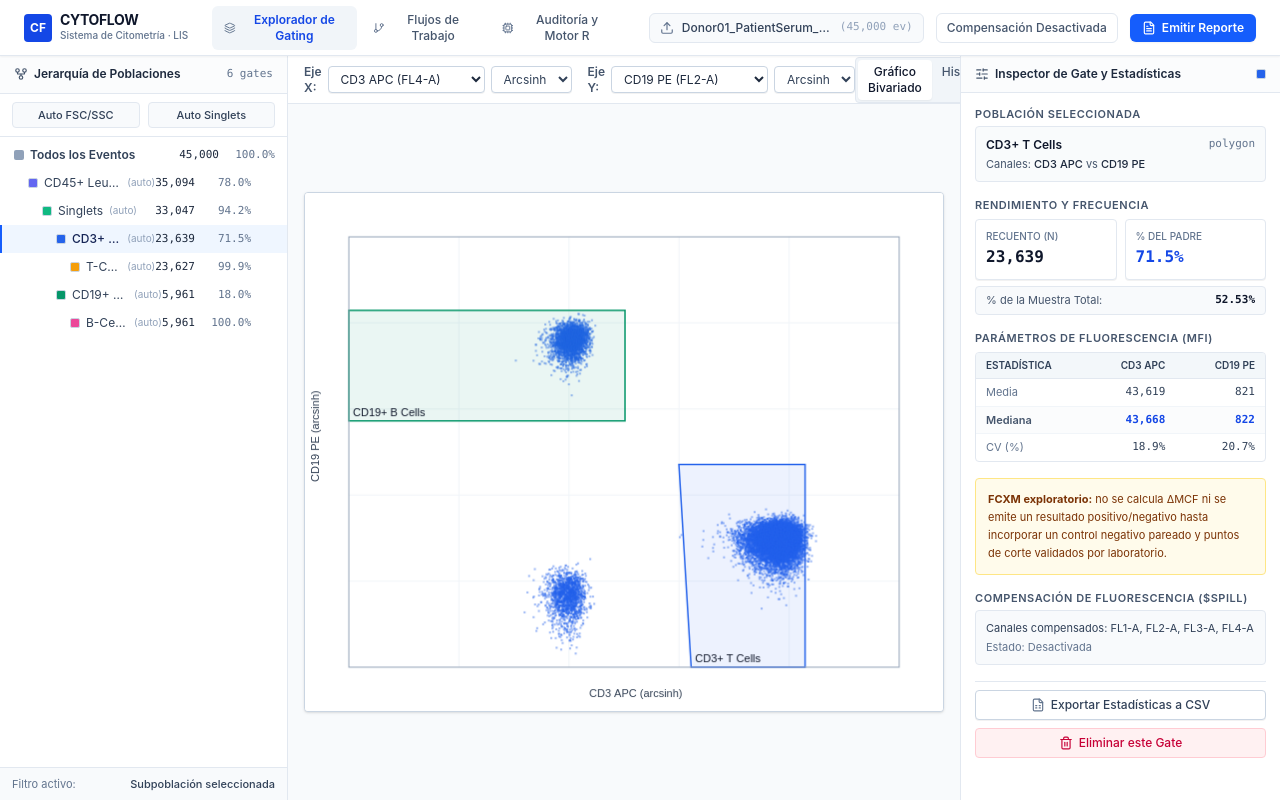
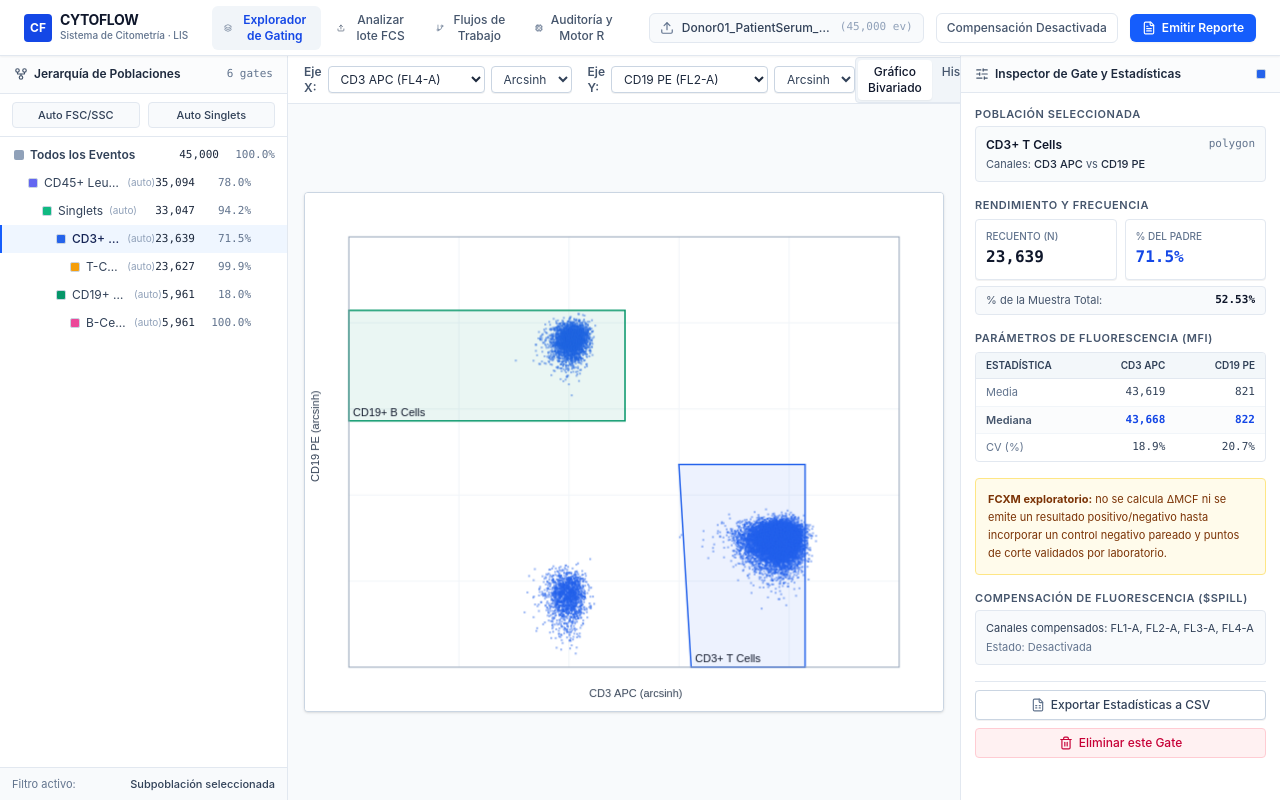
Before and after one commit to monoxido1984/Crossmatch-webapp, a React (Vite) app: page / in a window 1280 px wide. Built offline with nearby package versions, Linux system fonts and the light colour scheme.

Commit message:
Wire batch analyzer into main navigation and explorer

```diff
--- a/src/App.tsx
+++ b/src/App.tsx
@@ -11,6 +11,7 @@ import { FCSFile, Gate, PopulationStats } from './types/cytometry';
 import { CrossmatchDatasetService } from './services/crossmatchDataset';
 import { CytometryMath } from './services/cytometryMath';
 import { StorageService } from './services/storage';
+import { BatchAnalysis } from './components/BatchAnalysis';
 
 export default function App() {
   const [currentFile, setCurrentFile] = useState<FCSFile>(() => {
@@ -29,7 +30,7 @@ export default function App() {
   });
 
   const [activeGateId, setActiveGateId] = useState<string | null>('gate_cd3_tcells');
-  const [activeTab, setActiveTab] = useState<'explorer' | 'workflow' | 'diagnostics'>('explorer');
+  const [activeTab, setActiveTab] = useState<'explorer' | 'batch' | 'workflow' | 'diagnostics'>('explorer');
 
   const [selectedXParam, setSelectedXParam] = useState<string>('CD3 APC');
   const [selectedYParam, setSelectedYParam] = useState<string>('CD19 PE');
@@ -255,6 +256,18 @@ export default function App() {
           </div>
         )}
 
+        {activeTab === 'batch' && (
+          <BatchAnalysis onInspect={(sample, analysis) => {
+            setCurrentFile(sample);
+            setGates(analysis.gates);
+            setActiveGateId(null);
+            setSelectedXParam(sample.parameters[0]?.shortName || sample.parameters[0]?.name || '');
+            setSelectedYParam(sample.parameters[1]?.shortName || sample.parameters[0]?.name || '');
+            setProcessingError(null);
+            setActiveTab('explorer');
+          }} />
+        )}
+
         {activeTab === 'workflow' && (
           <WorkflowEditor
             file={currentFile}
--- a/src/components/TopNavbar.tsx
+++ b/src/components/TopNavbar.tsx
@@ -2,7 +2,7 @@ import React from 'react';
 import { FileText, Layers, GitBranch, Cpu, Upload, ShieldCheck, Check } from 'lucide-react';
 
 interface TopNavbarProps {
-  activeTab: 'explorer' | 'workflow' | 'diagnostics';
+  activeTab: 'explorer' | 'batch' | 'workflow' | 'diagnostics';
   setActiveTab: (tab: 'explorer' | 'workflow' | 'diagnostics') => void;
   sampleName: string;
   totalEvents: number;
@@ -55,6 +55,14 @@ export const TopNavbar: React.FC<TopNavbarProps> = ({
         >
           <Layers className="w-3.5 h-3.5 text-slate-500" />
           <span>Explorador de Gating</span>
+        </button>
+
+        <button
+          onClick={() => setActiveTab('batch')}
+          className={`flex items-center gap-2 px-3 py-1.5 text-xs font-medium rounded-md transition-colors ${activeTab === 'batch' ? 'bg-slate-100 text-blue-700 font-semibold' : 'text-slate-600 hover:bg-slate-50'}`}
+        >
+          <Upload className="w-3.5 h-3.5" />
+          <span>Analizar lote FCS</span>
         </button>
 
         <button
```
